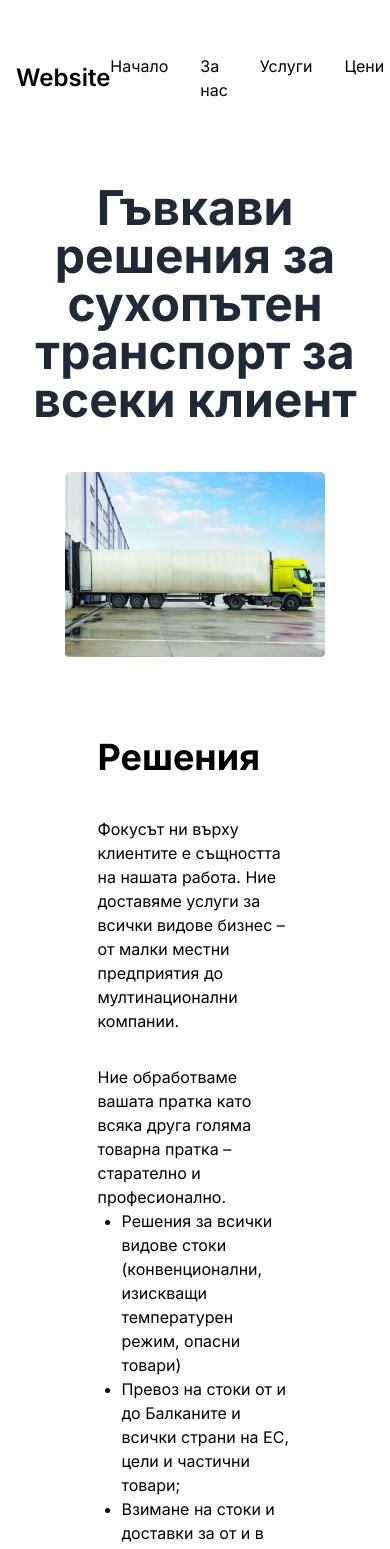
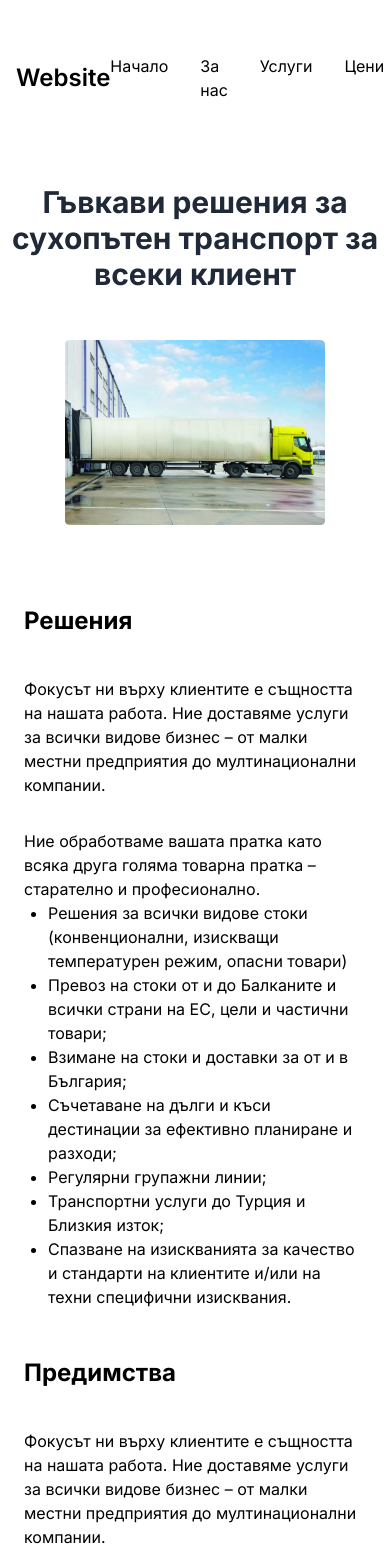
Before and after one commit to danielzlatanov/zing7, a Next.js app in the folder figma-task-c/: page / in a window 390 px wide. Shown: the top 1549 px of the page. Built offline with nearby package versions, Linux system fonts and the light colour scheme.

Commit message:
responsive design for hero

```diff
--- a/figma-task-c/src/app/components/Hero.tsx
+++ b/figma-task-c/src/app/components/Hero.tsx
@@ -3,7 +3,7 @@ import React from 'react';
 const Hero: React.FC = () => {
 	return (
 		<div className='text-center'>
-			<h1 className='font-bold text-gray-800 text-5xl mt-10'>
+			<h1 className='font-bold text-gray-800 text-3xl sm:text-5xl mt-10'>
 				Гъвкави решения за <br />
 				сухопътен транспорт за <br />
 				всеки клиент
@@ -11,9 +11,9 @@ const Hero: React.FC = () => {
 
 			<img src='/hero-img.png' alt='hero-img' className='mx-auto w-8/12 h-full my-12' />
 
-			<div className='w-6/12 mx-auto text-left'>
+			<div className='w-full px-6 sm:w-6/12 mx-auto text-left'>
 				<section className='first-section'>
-					<h1 className='font-bold text-4xl mb-10 mt-20'>Решения</h1>
+					<h1 className='font-bold text-2xl sm:text-4xl mb-10 mt-20'>Решения</h1>
 					<p className='mb-8'>
 						Фокусът ни върху клиентите е същността на нашата работа. Ние доставяме услуги за всички видове
 						бизнес – от малки местни предприятия до мултинационални компании.
@@ -39,7 +39,7 @@ const Hero: React.FC = () => {
 				</section>
 
 				<section className='second-section text-left'>
-					<h1 className='font-bold text-4xl mt-12 mb-10'>Предимства</h1>
+					<h1 className='font-bold text-2xl sm:text-4xl mt-12 mb-10'>Предимства</h1>
 					<p className='mb-8'>
 						Фокусът ни върху клиентите е същността на нашата работа. Ние доставяме услуги за всички видове
 						бизнес – от малки местни предприятия до мултинационални компании.
```
